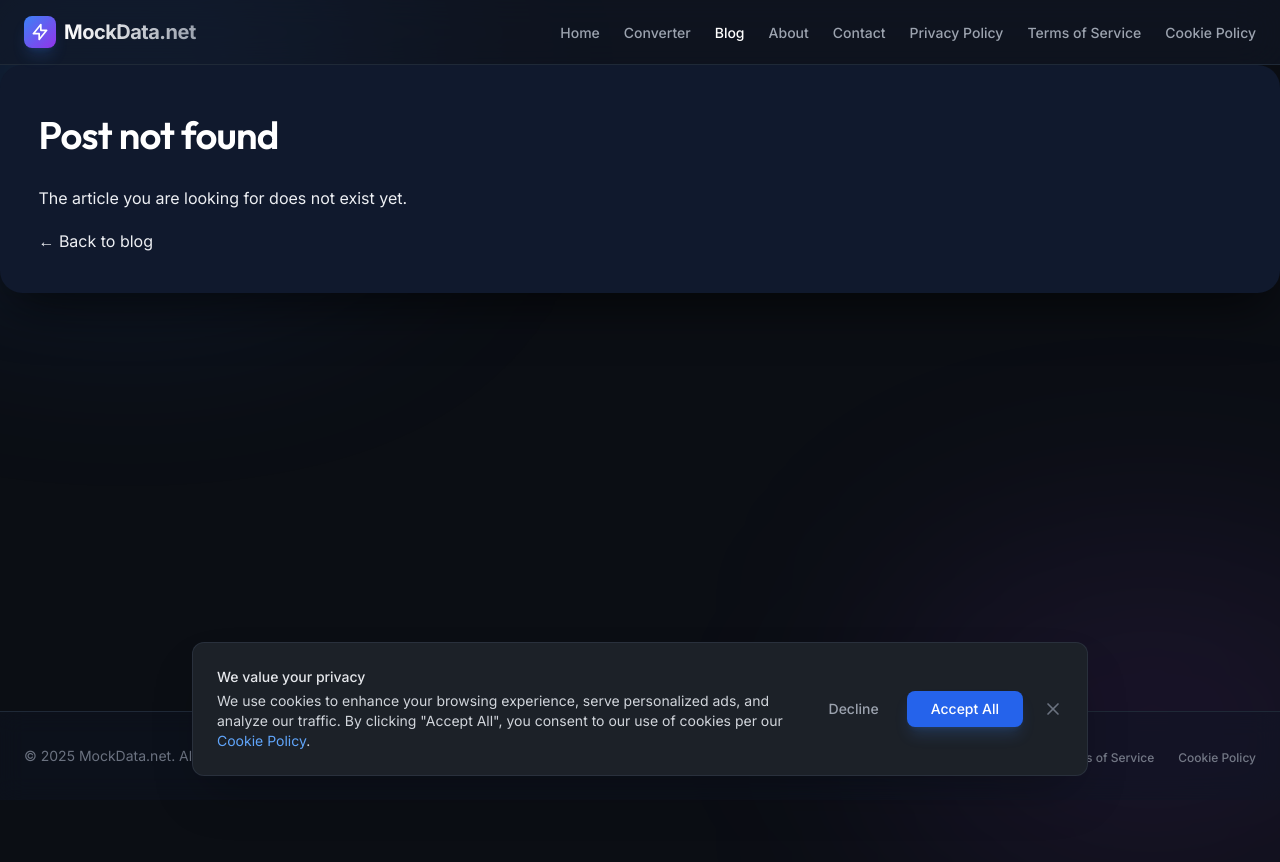
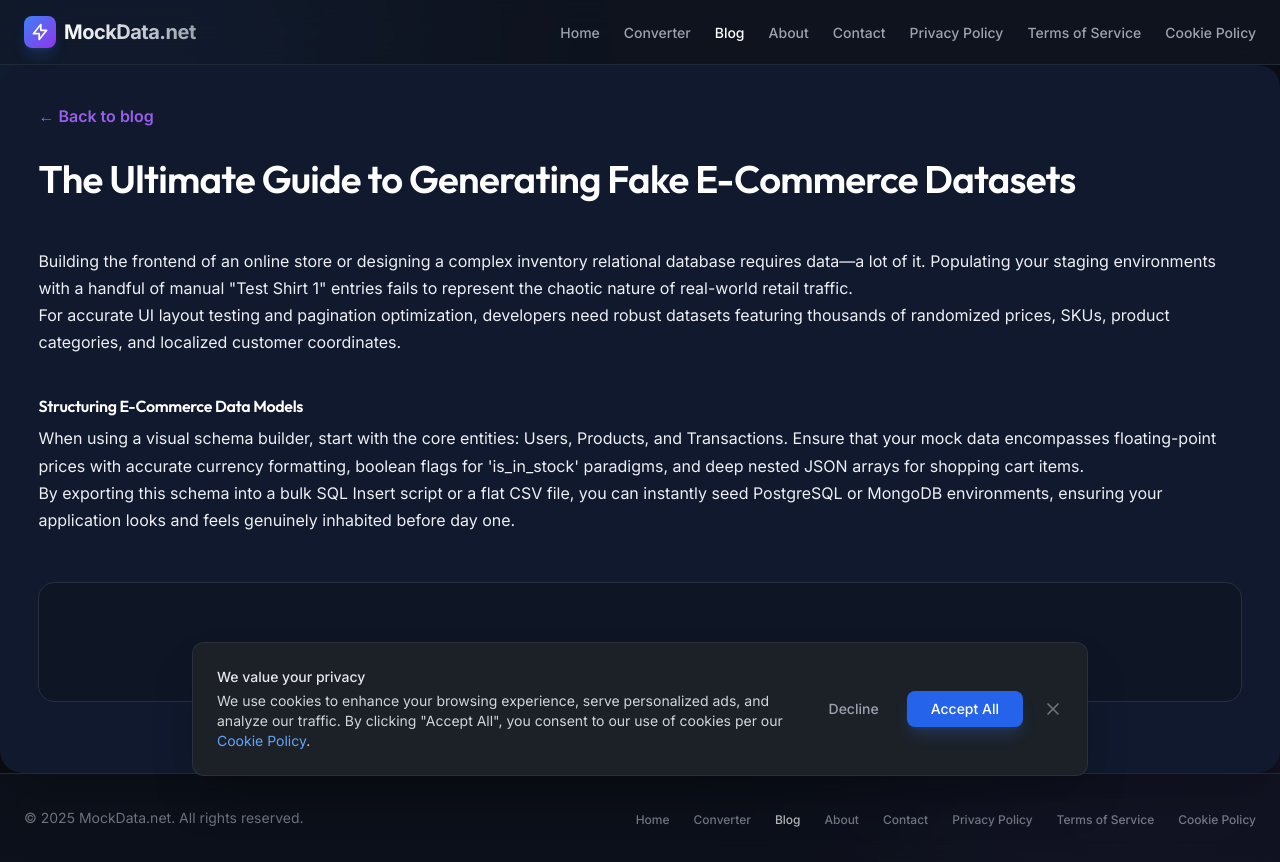
Before and after one commit to burakklc/mock-data-generator, a React (Vite) app: page /blog/generate-realistic-fake-ecommerce-datasets in a window 1280 px wide. Before the commit the page ends 800 px from the top, so only its background shows below. Built offline with nearby package versions, Linux system fonts and the light colour scheme.

Commit message:
feat: add three new blog posts regarding JWT generation, regex data, and e-commerce datasets

```diff
--- a/src/data/blogPosts.ts
+++ b/src/data/blogPosts.ts
@@ -82,6 +82,66 @@ export const blogPosts: BlogPost[] = [
       },
     ],
   },
+  {
+    slug: 'how-to-generate-jwt-tokens-offline',
+    title: 'How to Generate JWT Tokens Offline for Secure API Testing',
+    excerpt: 'Discover why offline JSON Web Token generation is crucial for testing your authentication layers without exposing production secrets.',
+    sections: [
+      {
+        paragraphs: [
+          'JSON Web Tokens (JWT) are the industry standard for securing APIs and single-page applications. However, testing these authentication layers locally can be frustrating. Manually signing tokens or relying on third-party online tools often requires pasting your secret keys into arbitrary websites, which is a massive security risk.',
+          'The solution is an offline-first JWT generator that runs entirely in your browser. By utilizing client-side cryptography, you can instantly encode payloads and sign headers with HS256 algorithm without a single byte of your data ever leaving your machine.'
+        ]
+      },
+      {
+        heading: 'Using the MockData.net JWT Debugger',
+        paragraphs: [
+          'Our platform now includes a dedicated stateless JWT Decoder and Signer. To use it, simply define your standard OAuth2 claims such as the \'sub\' (subject), \'iat\' (issued at), and \'exp\' (expiration) inside the Payload editor. Then, input your local 256-bit secret key.',
+          'Because the hashing is done synchronously in Javascript via the native Web Crypto API, the resulting bearer token is mathematically identical to one generated by your production Node.js or Python backend. This token can then be used in Postman or Cypress to validate your middleware authorization logic safely.'
+        ]
+      }
+    ]
+  },
+  {
+    slug: 'regex-data-generator-for-qa-testing',
+    title: 'Why Regex Data Generators Are the Future of Software QA',
+    excerpt: 'Learn how generating synthetic mock data from strict Regular Expressions can help you catch devastating edge-case bugs before they hit production.',
+    sections: [
+      {
+        paragraphs: [
+          'Standard mock data libraries like Faker.js are excellent for generating generic names, addresses, and random numbers. But what happens when your database strict-matches highly specific regional formats? Think of UK license plates, complex 32-character hexadecimal API keys, or proprietary internal inventory tracking codes.',
+          'Traditional QA testing either resorts to using the exact same three hardcoded examples, or struggles to randomly generate valid strings. This is exactly where Bulk Regex Data Extrapolation changes the game.'
+        ]
+      },
+      {
+        heading: 'Reverse-Engineering Regular Expressions',
+        paragraphs: [
+          'A Regex Mock Data Generator works backward. Instead of testing if a string matches a pattern, it analyzes the pattern (e.g., ^[A-Z]{3}-\\d{4}$) and synthesizes hundreds of unique strings that guarantee a 100% pass rate. This allows developers to instantly spin up 10,000 completely unique internal license keys or voucher codes for load testing without writing a single loop.',
+          'By incorporating this tool into your testing suite, you uncover hidden database constraints and indexing bottlenecks long before your actual users do.'
+        ]
+      }
+    ]
+  },
+  {
+    slug: 'generate-realistic-fake-ecommerce-datasets',
+    title: 'The Ultimate Guide to Generating Fake E-Commerce Datasets',
+    excerpt: 'A comprehensive walkthrough on creating thousands of scalable, realistic mock orders, products, and customer profiles for your database.',
+    sections: [
+      {
+        paragraphs: [
+          'Building the frontend of an online store or designing a complex inventory relational database requires data—a lot of it. Populating your staging environments with a handful of manual "Test Shirt 1" entries fails to represent the chaotic nature of real-world retail traffic.',
+          'For accurate UI layout testing and pagination optimization, developers need robust datasets featuring thousands of randomized prices, SKUs, product categories, and localized customer coordinates.'
+        ]
+      },
+      {
+        heading: 'Structuring E-Commerce Data Models',
+        paragraphs: [
+          'When using a visual schema builder, start with the core entities: Users, Products, and Transactions. Ensure that your mock data encompasses floating-point prices with accurate currency formatting, boolean flags for \'is_in_stock\' paradigms, and deep nested JSON arrays for shopping cart items.',
+          'By exporting this schema into a bulk SQL Insert script or a flat CSV file, you can instantly seed PostgreSQL or MongoDB environments, ensuring your application looks and feels genuinely inhabited before day one.'
+        ]
+      }
+    ]
+  }
 ];
 
 export function getBlogPost(slug: string): BlogPost | undefined {
```
